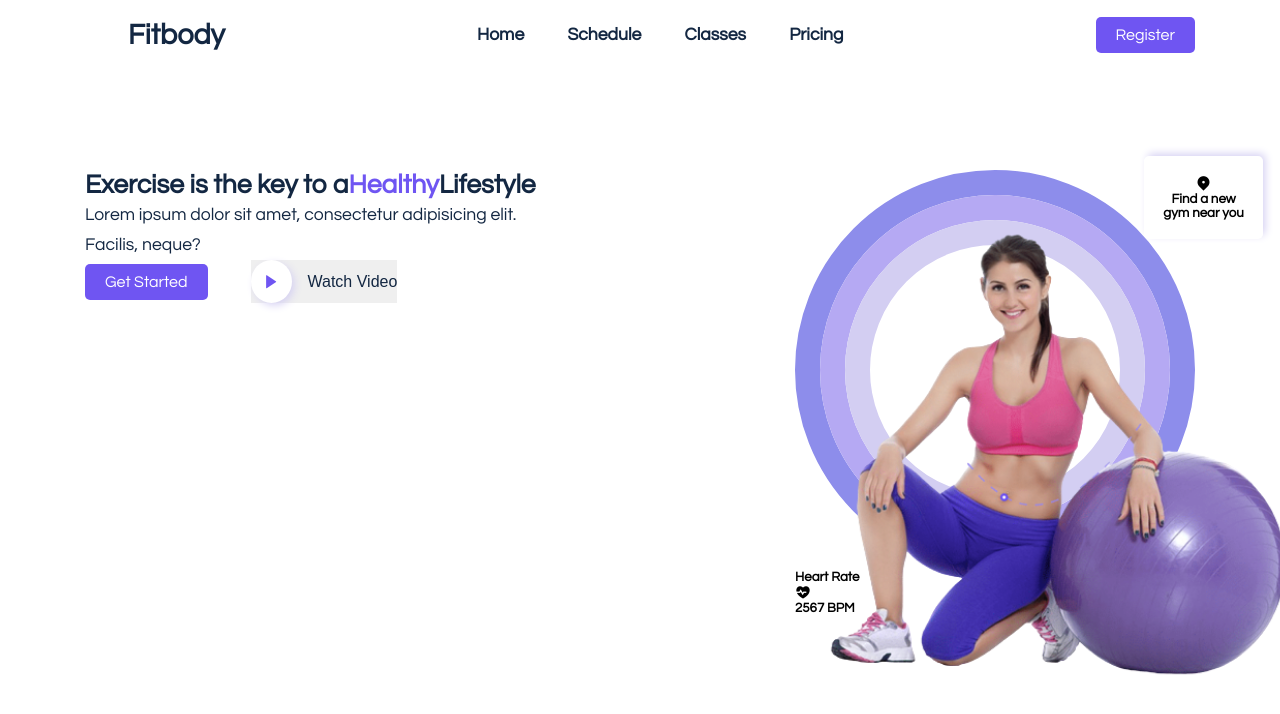
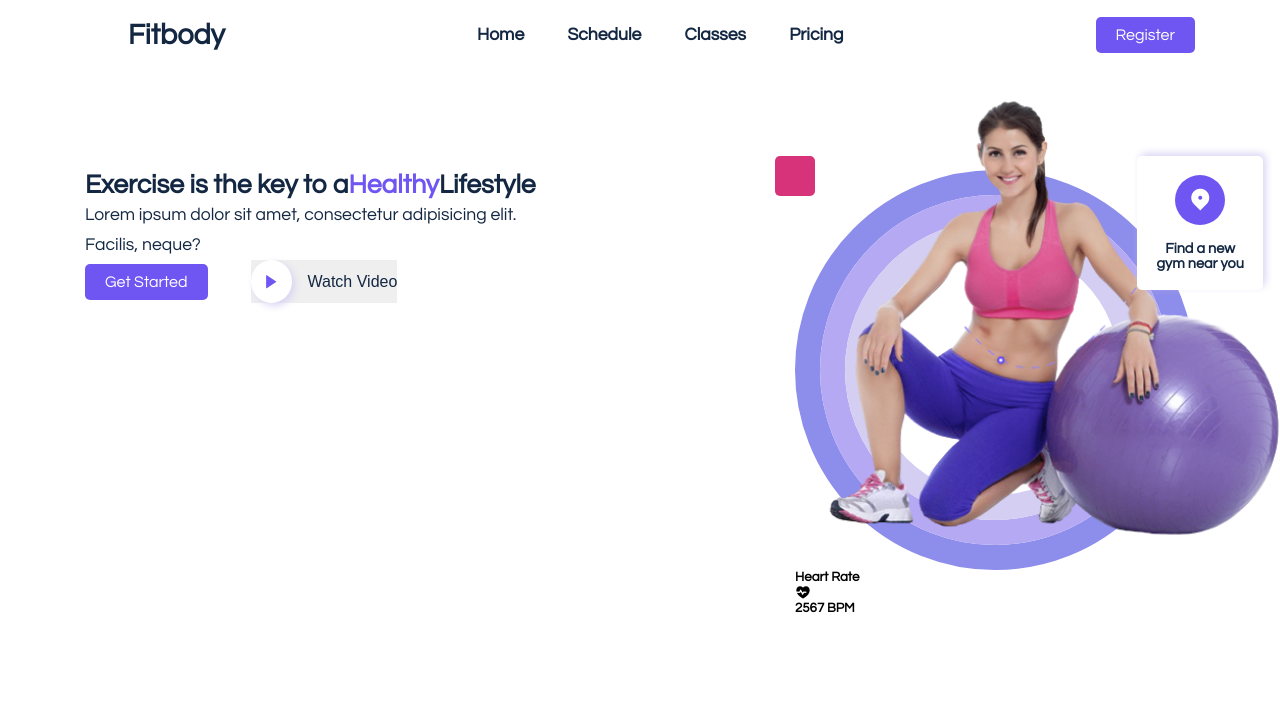
Before and after one commit to GrigoriyBerezin/gym-website-react, a React (Create React App) app: page / in a window 1280 px wide. Shown: the top 714 px of the page. Built offline with nearby package versions, Linux system fonts and the light colour scheme.

Commit message:
exercises block

```diff
--- a/src/components/UI/Hero.jsx
+++ b/src/components/UI/Hero.jsx
@@ -12,7 +12,7 @@ const Hero = () => {
             <span className="higlights">Healthy</span>Lifestyle
           </h2>
           <p>
-            Lorem ipsum dolor sit amet, consectetur adipisicing elit. <br/>Facilis, neque?
+            Lorem ipsum dolor sit amet, consectetur adipisicing elit. <br/> Facilis, neque?
           </p>
           <div className="hero__btns">
             <button className='register__btn'>Get Started</button>
@@ -41,7 +41,7 @@ const Hero = () => {
             <div className="gym__location">
 
               <span><i className="ri-map-pin-2-fill"></i></span>
-              <h5>Find a new<br/> gym near you</h5>
+              <h5>Find a new <br/> gym near you</h5>
             </div>
 
             <div className="dumble__icon"></div>
--- a/src/styles/hero.css
+++ b/src/styles/hero.css
@@ -80,16 +80,17 @@
 
 .box__img {
   position: absolute;
-  top: 7%;
+  top: -12%;
   left: -13%;
   z-index: 10;
 }
 
 .box__img img {
-  width: 123%;
+  width: 121.5%;
 }
 
 .heart__rate {
+  width: 100px;
   position: absolute;
   top: 55%;
   left: -11%;
@@ -136,3 +137,39 @@
   border-radius: 5px;
   padding: 1.2rem;
 }
+.gym__location span{
+  width: 50px;
+  height: 50px;
+  margin: auto;
+  display: flex;
+  align-items: center;
+  justify-content: center;
+  padding: 10px;
+  background: var(--primary-color);
+  color: #fff;
+  font-size: 1.5rem;
+  border-radius: 50%;
+}
+.gym__location h5 {
+  color: var(--heading-color);
+  margin-top: 1rem;
+  font-size: 0.9rem;
+}
+.dumble__icon{
+  position: absolute;
+  top: -2%;
+  left: -5%;
+  z-index: 10;
+  display: flex;
+  align-items: center;
+  justify-content: center;
+  width: 40px;
+  height: 40px;
+  background: #d7337a;
+  color: #fff;
+  border-radius: 5px;
+  padding: 15px 10px;
+}
+.dumble__icon img{
+  width: 100%;
+}
```
Also changed, not shown: src/components/UI/Exercises.jsx (added, +11 -0 lines).
